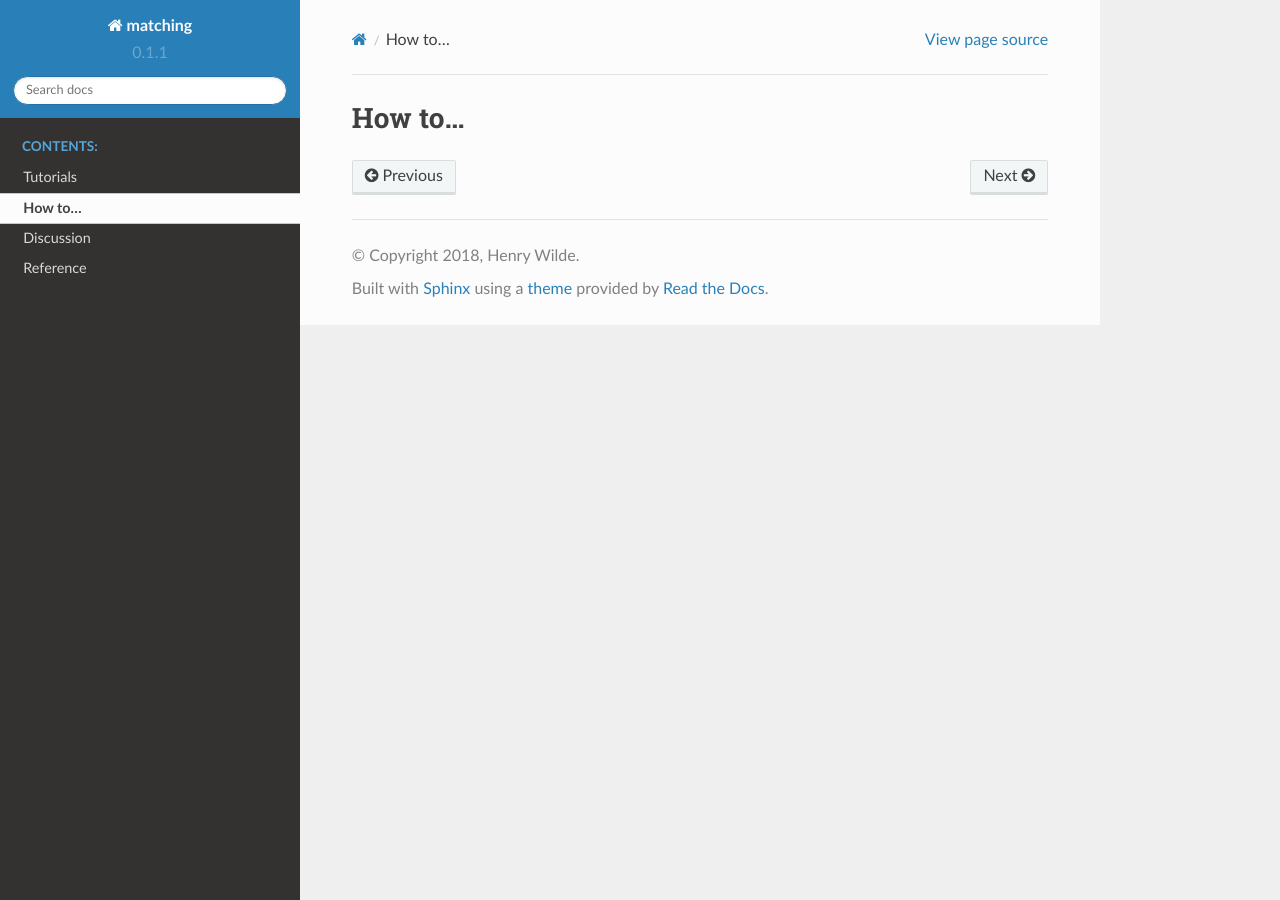
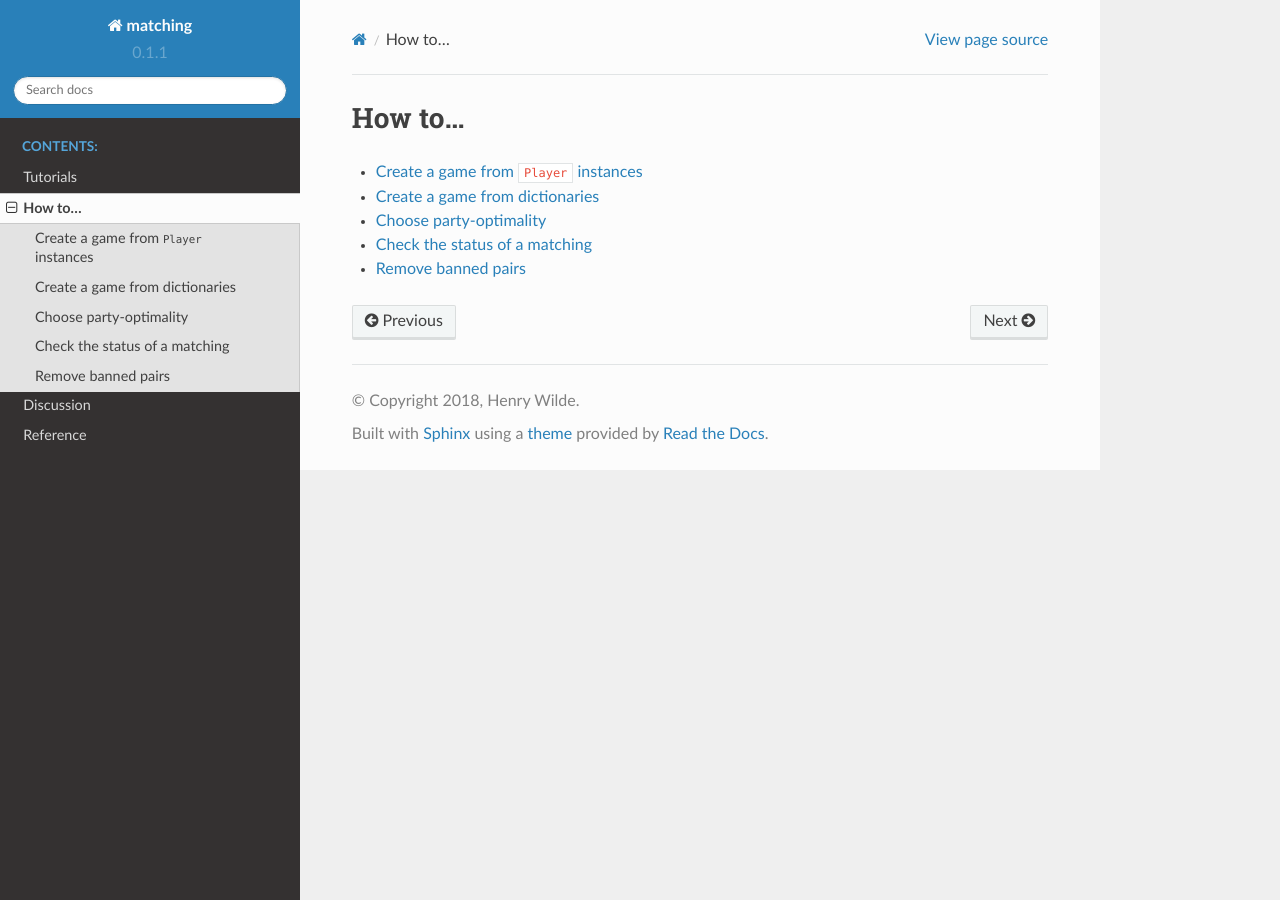
Before and after one commit to daffidwilde/matching, a Sphinx documentation site: the page built from docs/how-to/index.rst, in a window 1280 px wide. Built offline with Sphinx 7.4.7 and the Read the Docs theme 2.0.0, drawn with Linux system fonts in a browser that asks for light colours.

Commit message:
Write how to's (#77)
* Write "from instances" how to.

* Write "from dictionaries" how to.

* Write "remove banned pairs" how to.

* Write remaining how-tos.

```diff
--- a/docs/how-to/index.rst
+++ b/docs/how-to/index.rst
@@ -2,3 +2,12 @@
 
 How to...
 =========
+
+.. toctree::
+    :maxdepth: 2
+
+    create_from_instances.ipynb
+    create_from_dictionaries.ipynb
+    choose_optimality.ipynb
+    check_matching_status.ipynb
+    remove_banned_pairs.ipynb
```
Also changed, not shown: docs/how-to/check_matching_status.ipynb (added), docs/how-to/choose_optimality.ipynb (added), docs/how-to/create_from_dictionaries.ipynb (added), docs/how-to/create_from_instances.ipynb (added), docs/how-to/remove_banned_pairs.ipynb (added).
